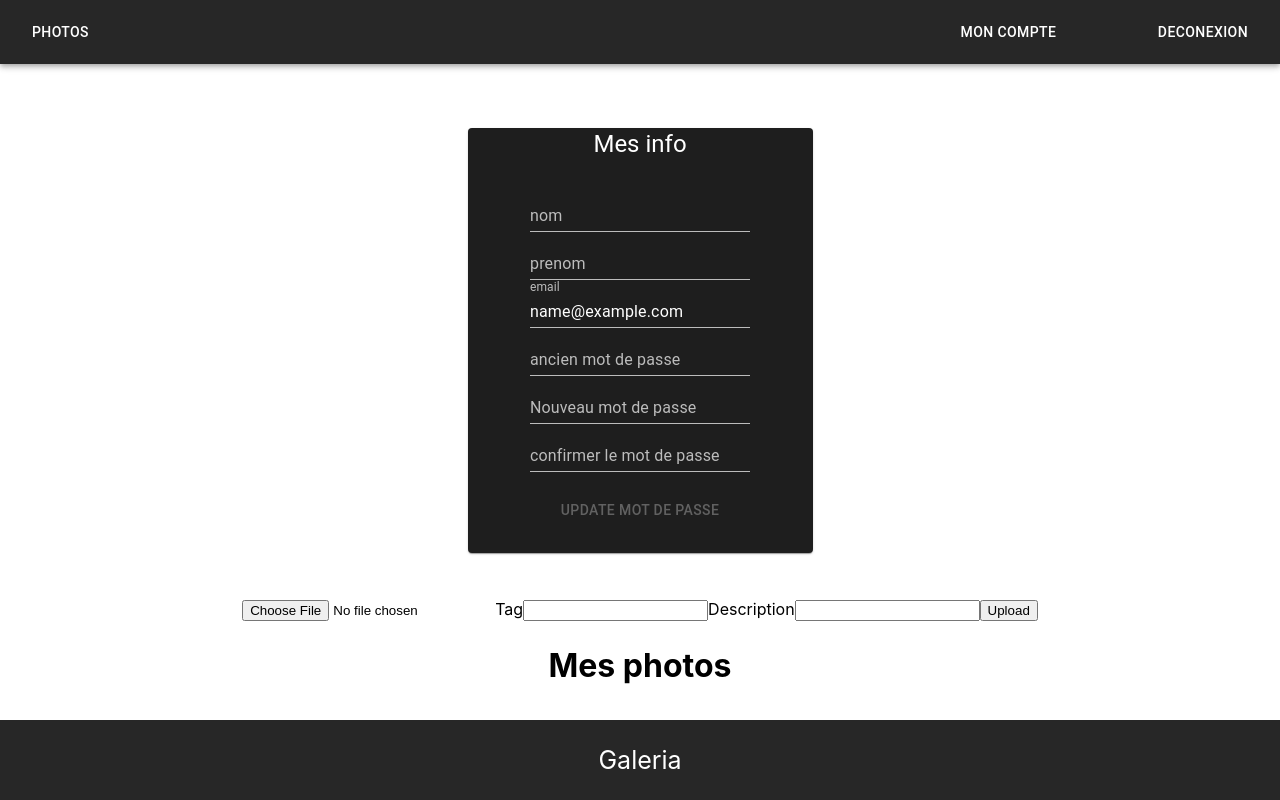
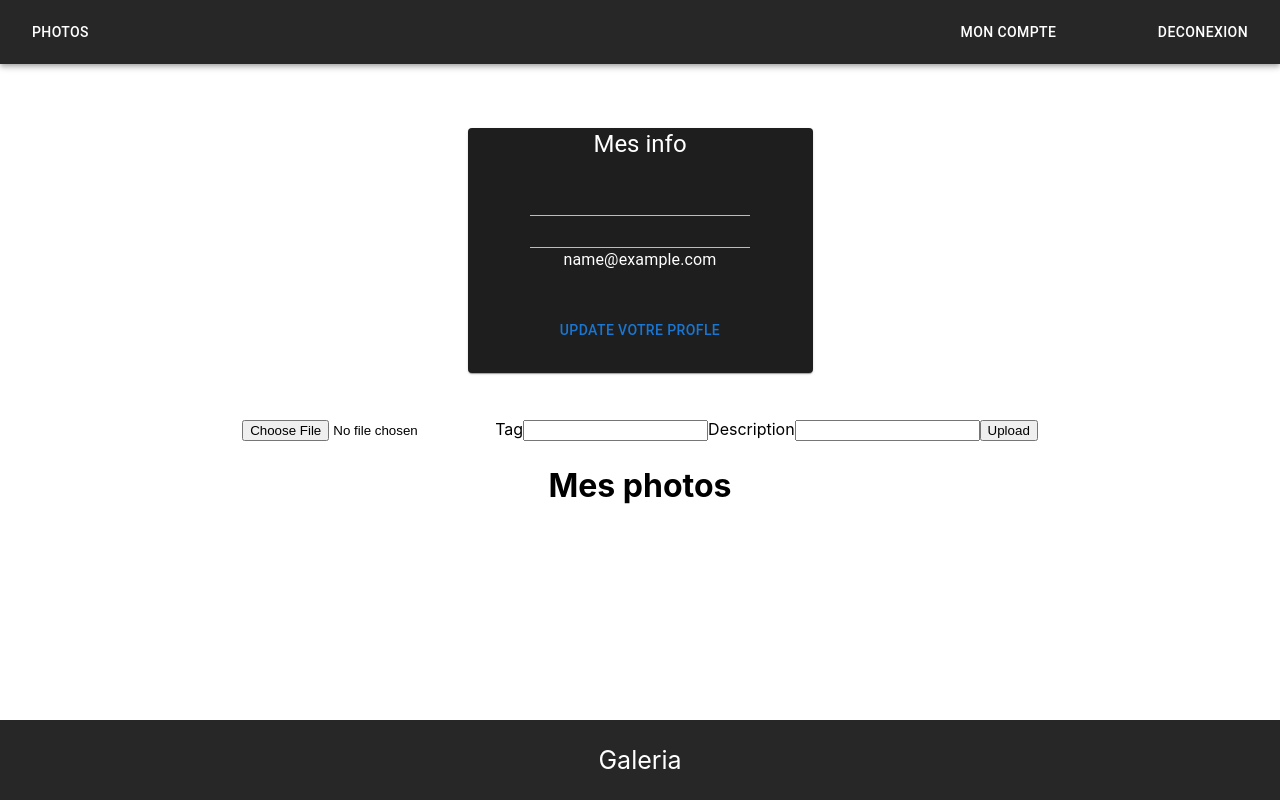
Before and after one commit to fawzibazari/Galeria, a React (Create React App) app: page /profile in a window 1280 px wide. Built offline with nearby package versions, Linux system fonts and the light colour scheme; no server answers; sample sign-in values are in the browser's storage.

Commit message:
update done git add . still litle bugs to finish with

```diff
--- a/src/componement/profile.js
+++ b/src/componement/profile.js
@@ -12,15 +12,6 @@ import PhotoService from "../services/photo.service";
 import axios from "axios";
 import { useNavigate } from "react-router-dom";
 import AuthService from "../services/auth.service";
-
-
-
-const InfoUser =
-    [{
-        firstname: "firstname",
-        lastname: "lastname",
-        email: "email@email.com",
-    }]
 
 
 
@@ -48,6 +39,8 @@ function Profile() {
     const [file, setFile] = useState(null)
     const [description, setDescription] = useState("");
     const [tag, setTag] = useState("");
+    const [lastname, setLastname] = useState("");
+    const [firstname, setFirstname] = useState("");
     const fileHandler = (e) => {
         setFile(e.target.files[0])
     }
@@ -60,11 +53,26 @@ function Profile() {
         setTag(e.target.value)
     }
 
+    const firstnameHandler = (e) => {
+        setFirstname(e.target.value)
+    }
+    const lastnameHandler = (e) => {
+        setLastname(e.target.value)
+    }
+
   const upload = async => {
 
     PhotoService.uploadPhotos(file,tag,description)
     .then(res => {
         console.warn(res.data);
+    })
+}
+
+const update = (e) =>  {
+    e.preventDefault();
+    AuthService.update(firstname,lastname)
+    .then(res => {
+        console.log(res);
     })
 }
 
@@ -92,7 +100,7 @@ function Profile() {
                         Mes info
                     </Typography>
                     <CardContent>
-                        <TextField
+                        {/* <TextField
                             id="standard-disabled"
                             label="nom"
                             defaultValue={user.user.lastname}
@@ -107,10 +115,20 @@ function Profile() {
                         <TextField
                             id="standard-disabled"
                             label="email"
-                            defaultValue={user.user.email}
                             variant="standard"
-                        />
-                        <FormControl variant="standard">
+                        /> */}
+                        <form onSubmit={update} >
+
+                          <FormControl variant="standard">
+                            {/* <InputLabel htmlFor="component-simple">ancien mot de passe</InputLabel> */}
+                            <Input id="component-simple" defaultValue={user.user.firstname} onChange={firstnameHandler} />
+                            </FormControl>
+                            <FormControl variant="standard">
+                            <Input id="component-simple" defaultValue={user.user.lastname} onChange={lastnameHandler} />
+                            </FormControl>
+                            <Typography  component="div">{user.user.email}</Typography>
+
+                        {/* <FormControl variant="standard">
                             <InputLabel htmlFor="component-simple">ancien mot de passe</InputLabel>
                             <Input id="component-simple" value={oldwpassword} onChange={handleChangeOldpassword} />
                         </FormControl>
@@ -121,10 +139,14 @@ function Profile() {
                         <FormControl variant="standard">
                             <InputLabel htmlFor="component-simple">confirmer le mot de passe</InputLabel>
                             <Input id="component-simple" value={cofirmedNewpassword} onChange={handleChangeCofirmedNewpassword} />
-                        </FormControl>
+                        </FormControl> */}
                         <br />
                         <br />
-                        <Button disabled={butdisabled} >Update mot de passe </Button>
+                        <Button
+                        type="submit"
+                        //  disabled={butdisabled}
+                         >Update votre profle </Button>
+                         </form>
                     </CardContent>
                 </Card>
             </div>
--- a/src/services/auth.service.js
+++ b/src/services/auth.service.js
@@ -1,6 +1,5 @@
 import axios from "axios";
 import authHeader from "./auth-header";
-import PhotoService from "./photo.service";
 const API_URL = "http://localhost:4000/auth/";
 
 class AuthService {
@@ -10,11 +9,7 @@ static async login(email, password) {
       .then((response) => {
         if (response.data.token) {
           localStorage.setItem("user", JSON.stringify(response.data));
-          console.log(response.data.user.id)
         }
-        let user = response.data.user.id;
-        // const user1 = user.userId
-        // this.getUserId()
         return response.data.token;
 
 
@@ -39,6 +34,16 @@ static async login(email, password) {
       isValid
     });
   }
+
+  static update(firstname, lastname) {
+    const user = JSON.parse(localStorage.getItem("user"));
+    const id = user.user.id
+    return axios.patch(`http://localhost:4000/user/${id}`, {
+      firstname,
+      lastname,
+    },{ headers: authHeader()});
+  }
+
  static getCurrentUser(){
     return JSON.parse(localStorage.getItem("user"));
   };
```
